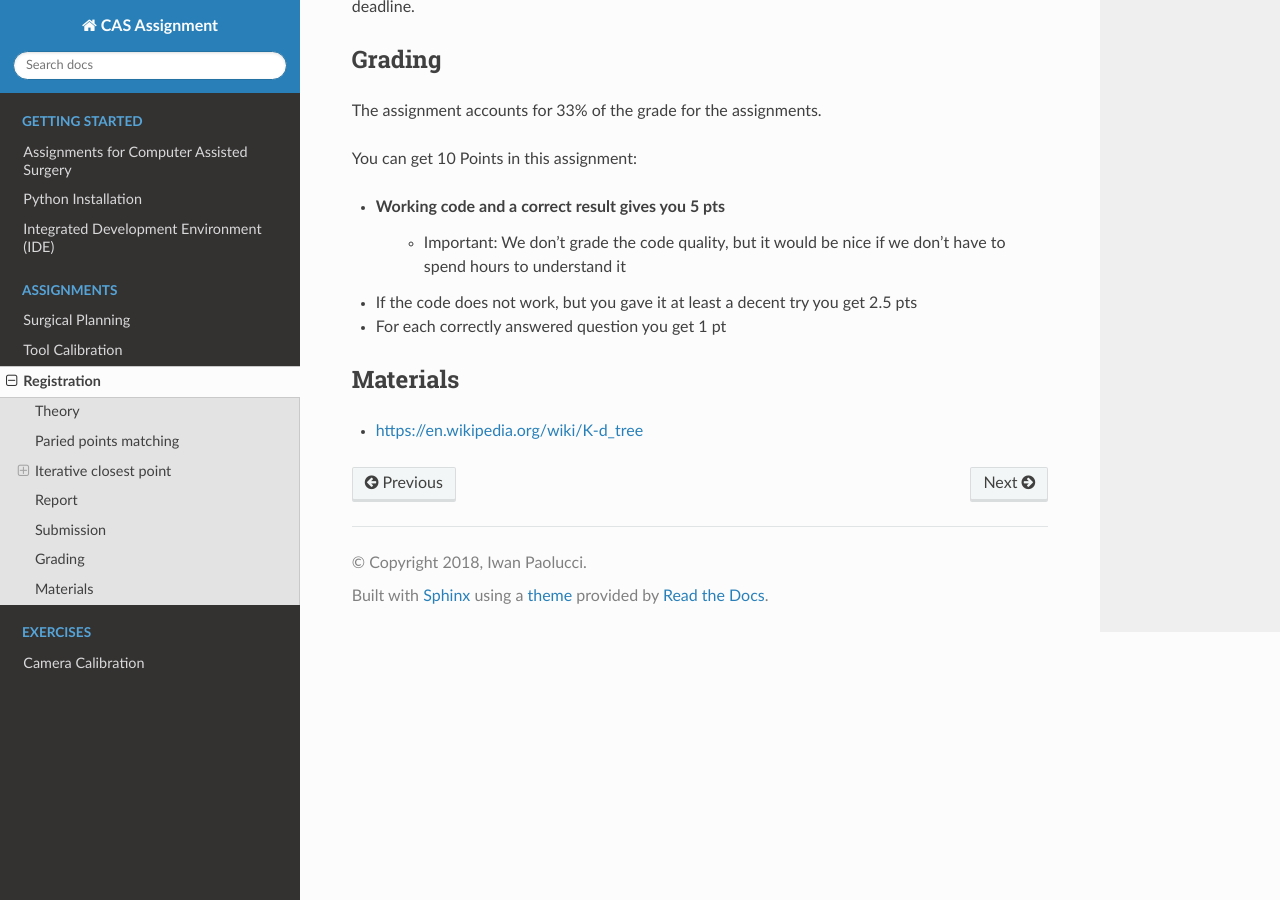
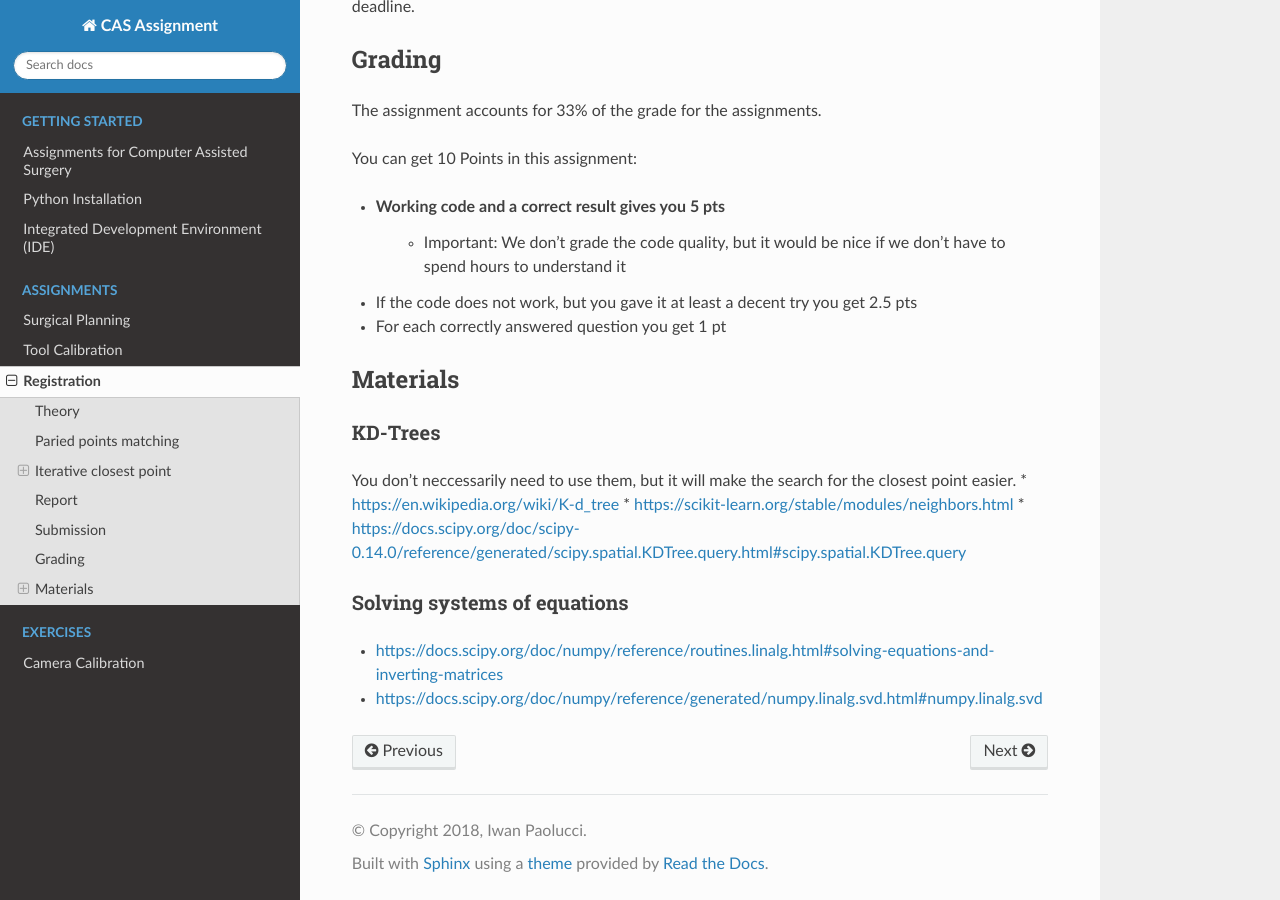
Before and after one commit to persmed/cas-assignment, a Sphinx documentation site: the page built from docs/assignment.registration.rst, in a window 1280 px wide and 900 px high, scrolled down 3220 px. Built offline with Sphinx 7.4.7 and the Read the Docs theme 2.0.0, drawn with Linux system fonts in a browser that asks for light colours; some of the changed text lies outside the part shown.

Commit message:
added material to the assignment

```diff
--- a/docs/assignment.registration.rst
+++ b/docs/assignment.registration.rst
@@ -144,4 +144,14 @@ You can get 10 Points in this assignment:
 
 Materials
 ----------
+KD-Trees
+________
+You don't neccessarily need to use them, but it will make the search for the closest point easier.
 * https://en.wikipedia.org/wiki/K-d_tree
+* https://scikit-learn.org/stable/modules/neighbors.html
+* https://docs.scipy.org/doc/scipy-0.14.0/reference/generated/scipy.spatial.KDTree.query.html#scipy.spatial.KDTree.query
+
+Solving systems of equations
+____________________________
+* https://docs.scipy.org/doc/numpy/reference/routines.linalg.html#solving-equations-and-inverting-matrices
+* https://docs.scipy.org/doc/numpy/reference/generated/numpy.linalg.svd.html#numpy.linalg.svd
```
